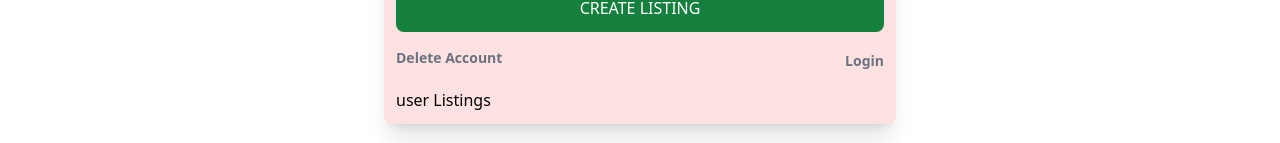
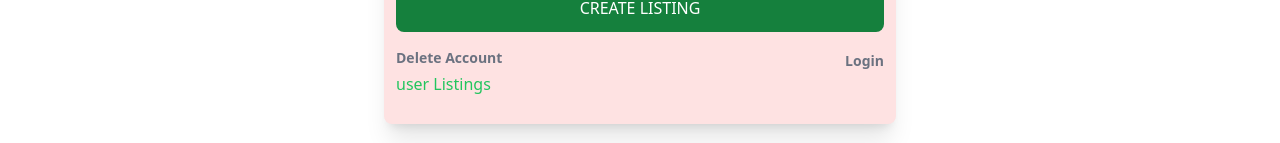
Before and after one commit to rishiSurya9/rentnow, a Next.js app: page /Profile in a window 1280 px wide. Shown: the part 654-797 px from the top of the page. Built offline with nearby package versions, Linux system fonts and the light colour scheme.

Commit message:
showLisintgs

```diff
--- a/app/Profile/page.js
+++ b/app/Profile/page.js
@@ -17,7 +17,8 @@ const ProfilePage = () => {
     oldPassword: "",
     newPassword: "",
   });
-
+  const [showListingsError, setShowListingsError] = useState(false);
+  const [userListings, setUserListings] = useState([]);
   const [loading, setLoading] = useState(false);
   const [error, setError] = useState(null);
   const router = useRouter();
@@ -67,13 +68,13 @@ const ProfilePage = () => {
       const data = await res.json();
      if(res.ok){
       console.log(data);
+      setUserListings(data);
      }
      else {
-      console.log(data.message);
+      setShowListingsError(true);
      }
     } catch (error) {
-      notify();
-      setLoading(false);
+      setShowListingsError(true);
     }
   };
 
@@ -207,9 +208,30 @@ const ProfilePage = () => {
           </span>
         </Link>
       </div>
-      <div className="flex justify-between mt-4">
-        <button type="button" onClick={getListing}>user Listings</button>
-      </div>
+
+        <button type="button" className="text-green-500 hover:opacity-95 max-w-full" onClick={getListing}>user Listings</button>
+      <p className="text-red-500 text-center mt-4">{showListingsError ? 'Error fetching listings': ''}</p>
+
+      {userListings && userListings.length > 0 &&
+      <div className="flex flex-col gap-4">
+        <h1 className="text-center my-7 font-semibold text-2xl">Your Listings</h1>
+        {
+       userListings.map((listing) => (
+         <div key={listing._id} className="border rounded-lg flex justify-between mt-4 items-center gap-4">
+          <Link href={`/Listing/${listing._id}`}>
+          <img src={listing.imageUrls[0]} alt="listing cover" className="h-16 w-16 object-contain" />
+          </Link>
+          <Link href={`/listing/${listing._id}`} className="text-slate-700 text-sm font-semibold hover:underline truncate">
+          <p >{listing.name}</p>
+          </Link>
+          <div className="flex flex-col gap-4 items-center">
+            <button className="text-red-800 hover:opacity-95 uppercase">Delete</button>
+            <button className="text-green-800 hover:opacity-95 uppercase">Edit</button>
+          </div>
+         </div>
+       ))
+      }
+      </div>}
     </div>
   );
 };
```
